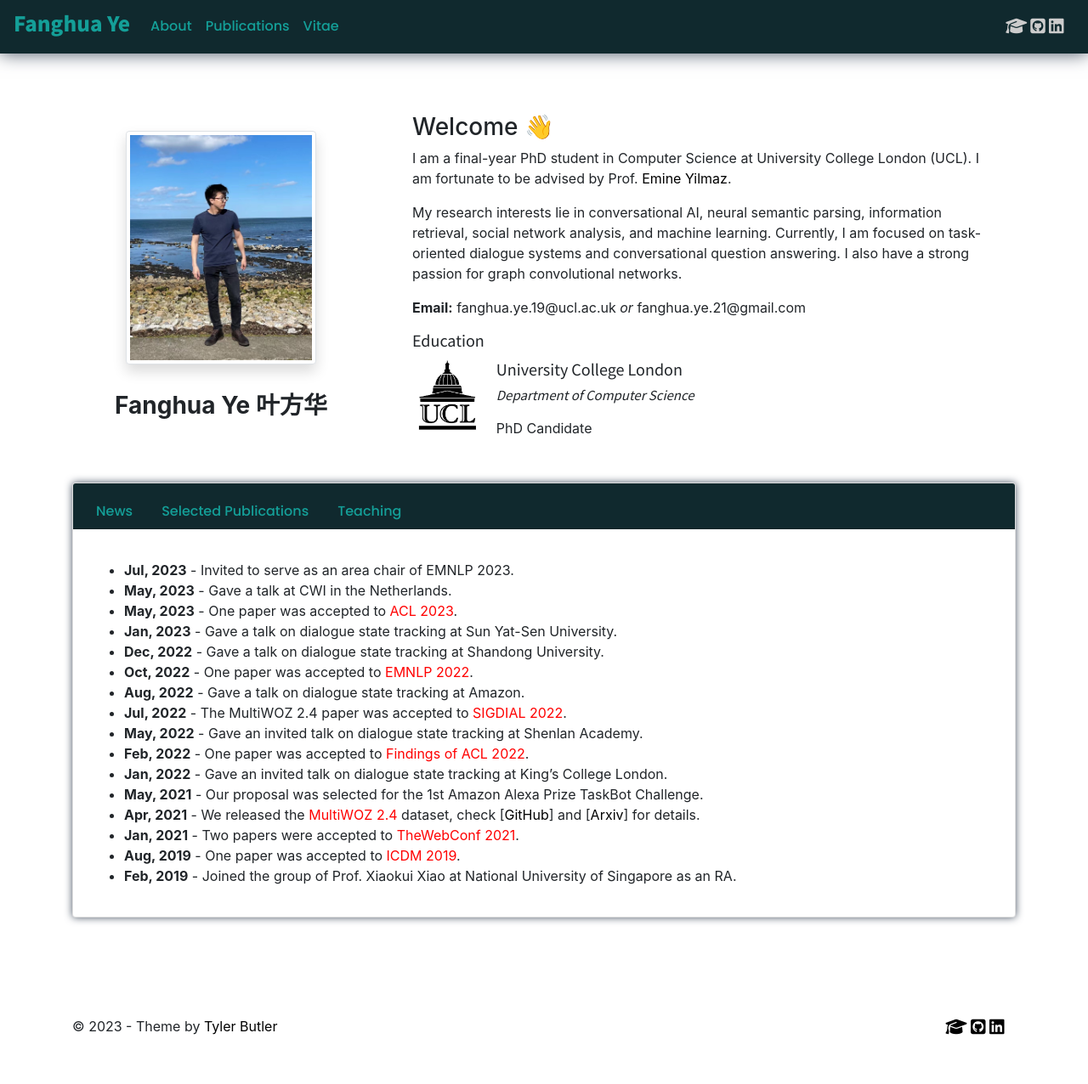
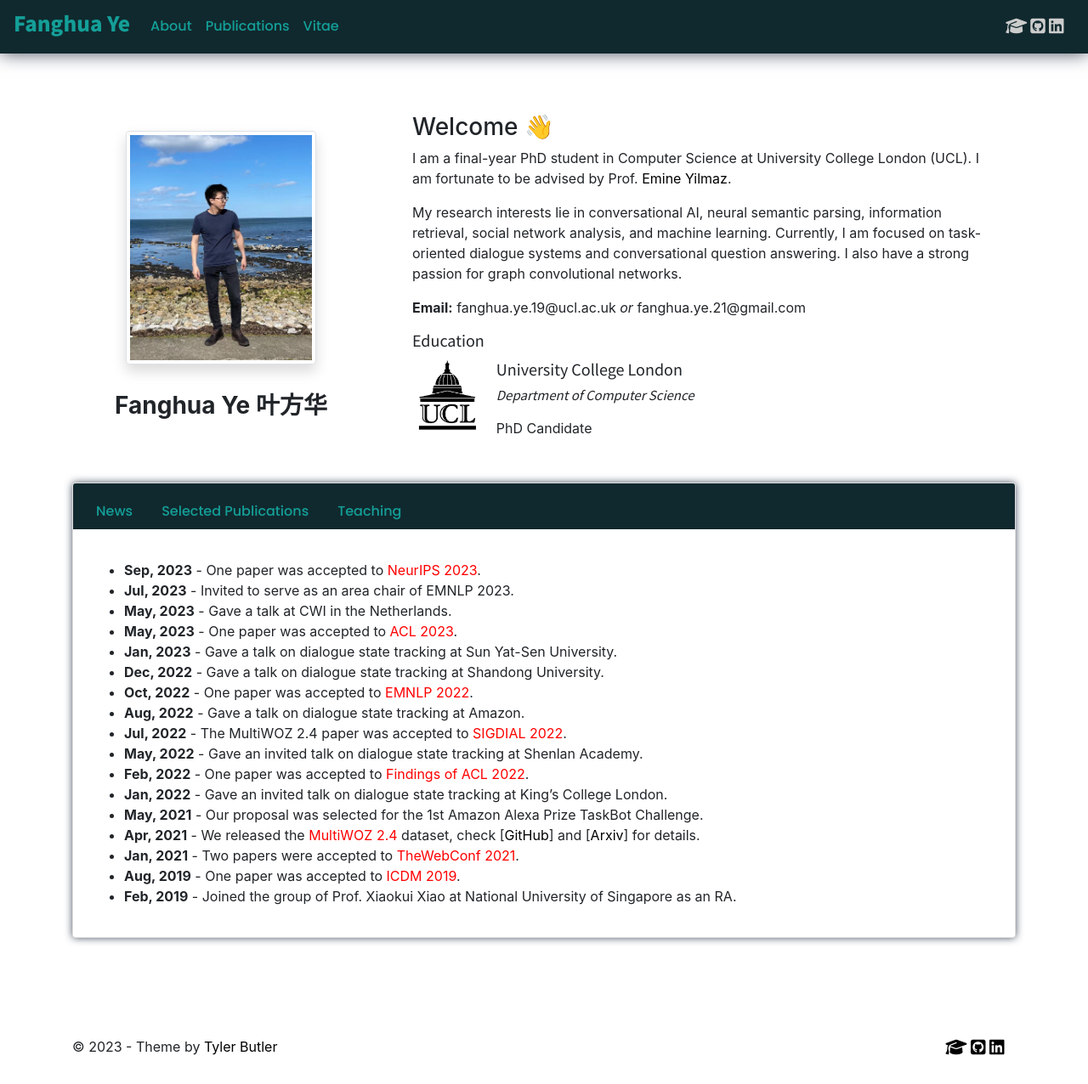
Before and after one commit to smartyfh/marvelous-mars-26de4, a Jekyll site: the page built from index.md, in a window 1280 px wide. Shown: the whole page at 85% size. Built offline with Jekyll 4.4.1, drawn with Linux system fonts in a browser that asks for light colours; nearby versions of some CDN libraries; comment, search, counter and statistics services are not loaded; our own code applies the rules of GitHub Pages for plain Markdown files; before the commit the page ends 1252 px from its top, so only the background shows below that.

Commit message:
Update news.md

```diff
--- a/_includes/news.md
+++ b/_includes/news.md
@@ -1,3 +1,4 @@
++ **Sep, 2023** - One paper was accepted to <font color=red>NeurIPS 2023</font>.
 + **Jul, 2023** - Invited to serve as an area chair of EMNLP 2023.
 + **May, 2023** - Gave a talk at CWI in the Netherlands.
 + **May, 2023** - One paper was accepted to <font color=red>ACL 2023</font>.
```
